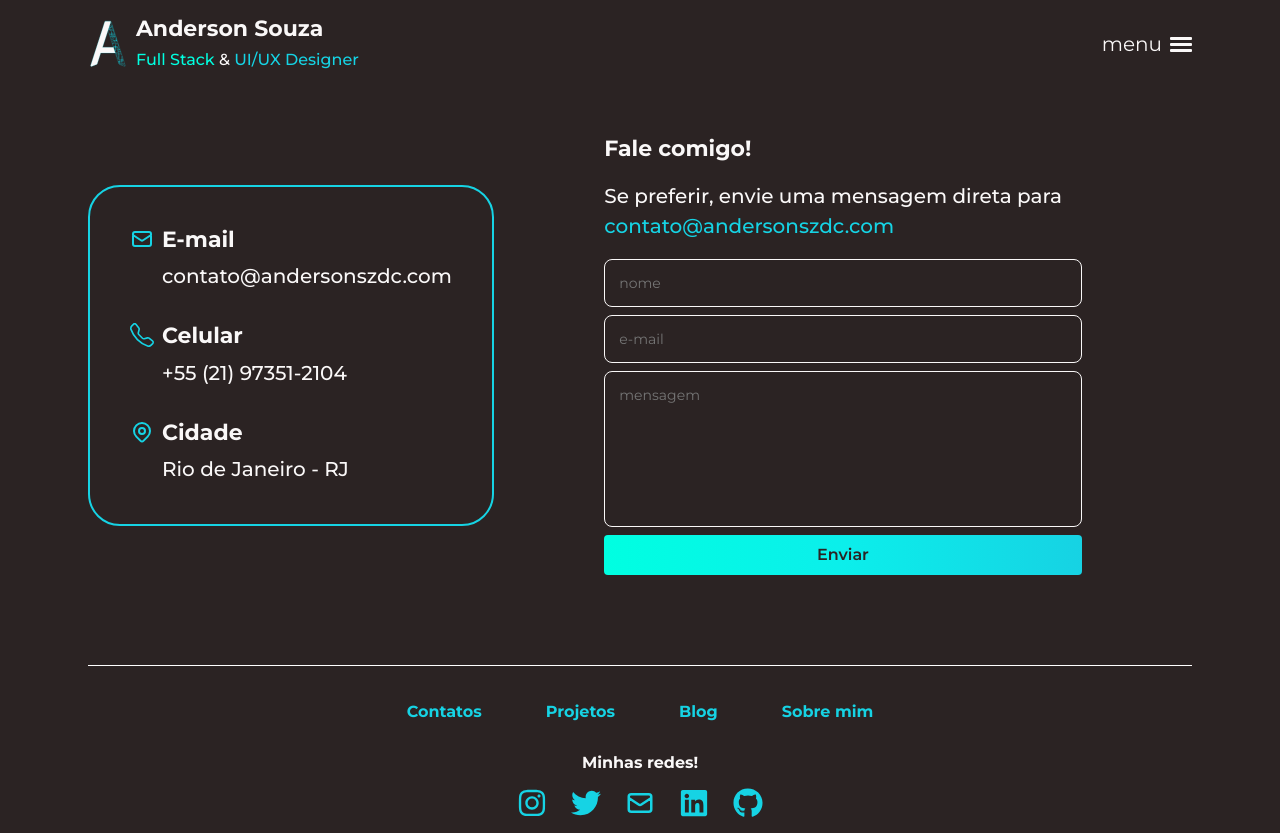
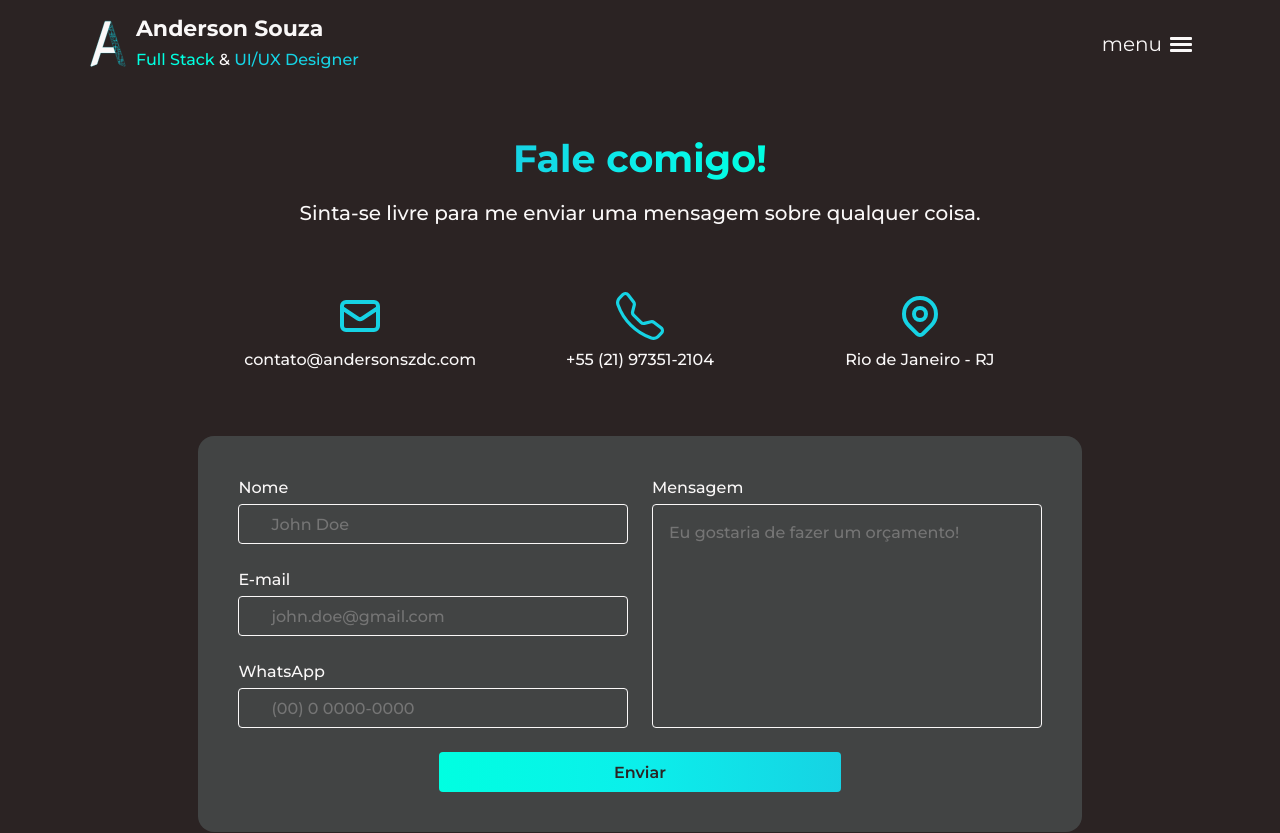
Before and after one commit to andersonszdc/My-site, a Next.js app: page /contatos in a window 1280 px wide. Shown: the top 833 px of the page. Built offline with nearby package versions, Linux system fonts and the light colour scheme; no server answers.

Commit message:
update contact page

```diff
--- a/src/pages/contatos/index.tsx
+++ b/src/pages/contatos/index.tsx
@@ -2,67 +2,9 @@ import React from "react";
 import { BsTelephone } from "react-icons/bs";
 import { HiOutlineLocationMarker, HiOutlineMail } from "react-icons/hi";
 import styled from "styled-components";
-import Forms from "../../sections/contactMe";
+import Forms from "../../sections/forms";
 import Head from "next/head";
-
-const Wrapper = styled.div`
-  display: flex;
-  justify-content: center;
-  align-items: center;
-  padding: 0 4%;
-  margin: 4.8rem 0 9rem 0;
-
-  @media (max-width: 1000px) {
-    flex-direction: column-reverse;
-    gap: 4.8rem;
-  }
-
-  @media (max-width: 400px) {
-    margin-bottom: 3.2rem;
-  }
-`;
-
-const Infos = styled.ul`
-  display: flex;
-  flex-direction: column;
-  gap: 3.2rem;
-  padding: 4rem;
-  border-radius: 3.2rem;
-  border: 2px solid ${(props) => props.theme.colors.blue};
-
-  .infos_item {
-    display: grid;
-    grid-template-columns: 2.4rem auto;
-    list-style: none;
-    gap: 0.8rem;
-  }
-
-  .icon {
-    font-size: 2.4rem;
-    color: ${(props) => props.theme.colors.blue};
-  }
-
-  h3 {
-    grid-column: 2/3;
-  }
-
-  @media (max-width: 400px) {
-    padding: 1.6rem;
-    border-radius: 1.2rem;
-
-    .icon {
-      font-size: 1.6rem;
-    }
-
-    h2 {
-      font-size: 1.4rem;
-    }
-
-    h3 {
-      font-size: 1.2rem;
-    }
-  }
-`;
+import { bleen } from "../../styles/global";
 
 const Contatos = () => {
   return (
@@ -71,21 +13,22 @@ const Contatos = () => {
         <title>Contatos - Andersonszdc</title>
       </Head>
       <Wrapper>
+        <h2 className="title h3">Fale comigo!</h2>
+        <p className="p2">
+          Sinta-se livre para me enviar uma mensagem sobre qualquer coisa.
+        </p>
         <Infos>
-          <li className="infos_item">
+          <li className="infos__item">
             <HiOutlineMail className="icon" />
-            <h2 className="h5">E-mail</h2>
-            <h3 className="p2">contato@andersonszdc.com</h3>
+            <h3 className="p3">contato@andersonszdc.com</h3>
           </li>
-          <li className="infos_item">
+          <li className="infos__item">
             <BsTelephone className="icon" />
-            <h2 className="h5">Celular</h2>
-            <h3 className="p2">+55 (21) 97351-2104</h3>
+            <h3 className="p3">+55 (21) 97351-2104</h3>
           </li>
-          <li className="infos_item">
+          <li className="infos__item">
             <HiOutlineLocationMarker className="icon" />
-            <h2 className="h5">Cidade</h2>
-            <h3 className="p2">Rio de Janeiro - RJ</h3>
+            <h3 className="p3">Rio de Janeiro - RJ</h3>
           </li>
         </Infos>
         <Forms />
@@ -95,3 +38,43 @@ const Contatos = () => {
 };
 
 export default Contatos;
+
+const Wrapper = styled.div`
+  display: flex;
+  flex-direction: column;
+  justify-content: center;
+  align-items: center;
+  padding: 0 4%;
+  margin: 4.8rem 0 9rem 0;
+
+  .title {
+    ${bleen}
+    margin-bottom: 1.6rem;
+  }
+`;
+
+const Infos = styled.ul`
+  display: grid;
+  grid-template-columns: repeat(3, 1fr);
+  padding: 4rem;
+
+  .infos__item {
+    display: flex;
+    align-items: center;
+    flex-direction: column;
+    gap: 0.8rem;
+    border-radius: 0.8rem;
+    padding: 2.4rem;
+    cursor: pointer;
+    transition: 0.3s ease-in;
+
+    :hover {
+      background-color: ${({ theme }) => theme.colors.gray4};
+    }
+  }
+
+  .icon {
+    font-size: 4.8rem;
+    color: ${({theme}) => theme.colors.blue};
+  }
+`;
--- a/src/sections/contactMe/index.tsx
+++ b/src/sections/forms/index.tsx
@@ -1,5 +1,7 @@
 import React, { useState } from "react";
-import { Btn, HGLBtn } from "../../components/button/styles";
+import { HGLBtn } from "../../components/button/styles";
+import Input from "../../components/form/Input";
+import Text from "../../components/form/Text";
 import { Wrapper } from "./styles";
 
 export interface WrapperProps {
@@ -49,40 +51,31 @@ const Index = () => {
 
   return (
     <Wrapper loading={loading}>
-      <h2 className="h5">Fale comigo!</h2>
-      <p className="p2">
-        Se preferir, envie uma mensagem direta para{" "}
-        <span className="contrast">contato@andersonszdc.com</span>
-      </p>
       <form onSubmit={handleSubmit}>
-        <input
-          className="inputs"
-          placeholder="nome"
-          type="text"
+        <Input
+          field="name"
           name="name"
           value={form.name}
           onChange={handleInputChange}
         />
-        <input
-          className="inputs"
-          placeholder="e-mail"
-          type="text"
+        <Input
+          field="email"
           name="to"
           value={form.to}
           onChange={handleInputChange}
         />
-        <textarea
-          style={{ resize: "none" }}
-          className="inputs"
-          placeholder="mensagem"
+        <Input field="number" />
+        <Text
+          className="input-message"
           name="message"
           value={form.message}
-          rows={7}
           onChange={handleInputChange}
         />
         {error && <p className="error">{error}</p>}
         {sucess && <p className="sucess">{sucess}</p>}
-        <HGLBtn>{valueInput}</HGLBtn>
+        <div className="form__action">
+          <HGLBtn>{valueInput}</HGLBtn>
+        </div>
       </form>
     </Wrapper>
   );
--- a/src/sections/contactMe/styles.ts
+++ b/src/sections/forms/styles.ts
@@ -16,9 +16,23 @@ export const Wrapper = styled.div<WrapperProps>`
   }
 
   form {
-    display: flex;
-    gap: 0.8rem;
-    flex-direction: column;
+    display: grid;
+    grid-template-columns: repeat(2, 1fr);
+    gap: 2.4rem;
+    padding: 4rem;
+    background-color: ${({ theme }) => theme.colors.gray4};
+    border-radius: 1.6rem;
+  }
+
+  .input-message {
+    grid-row: 1/4;
+    grid-column: 2/3;
+  }
+
+  .form__action {
+    display: grid;
+    padding: 0 25%;
+    grid-column: 1/3;
   }
 
   .inputs {
```
